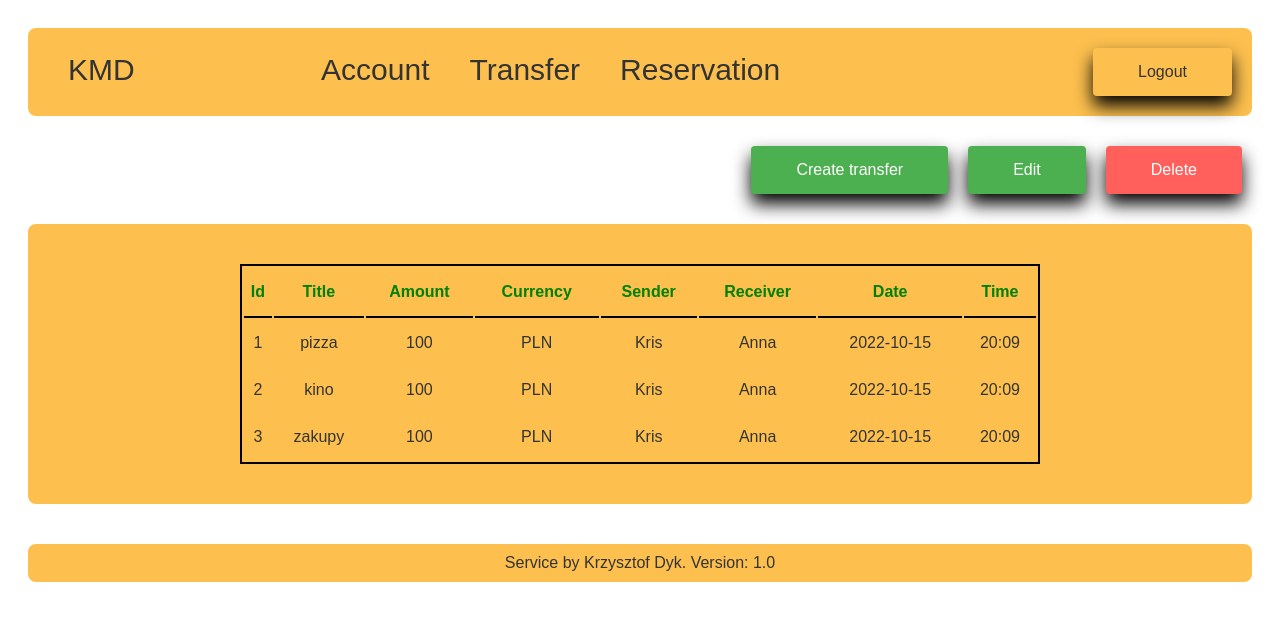
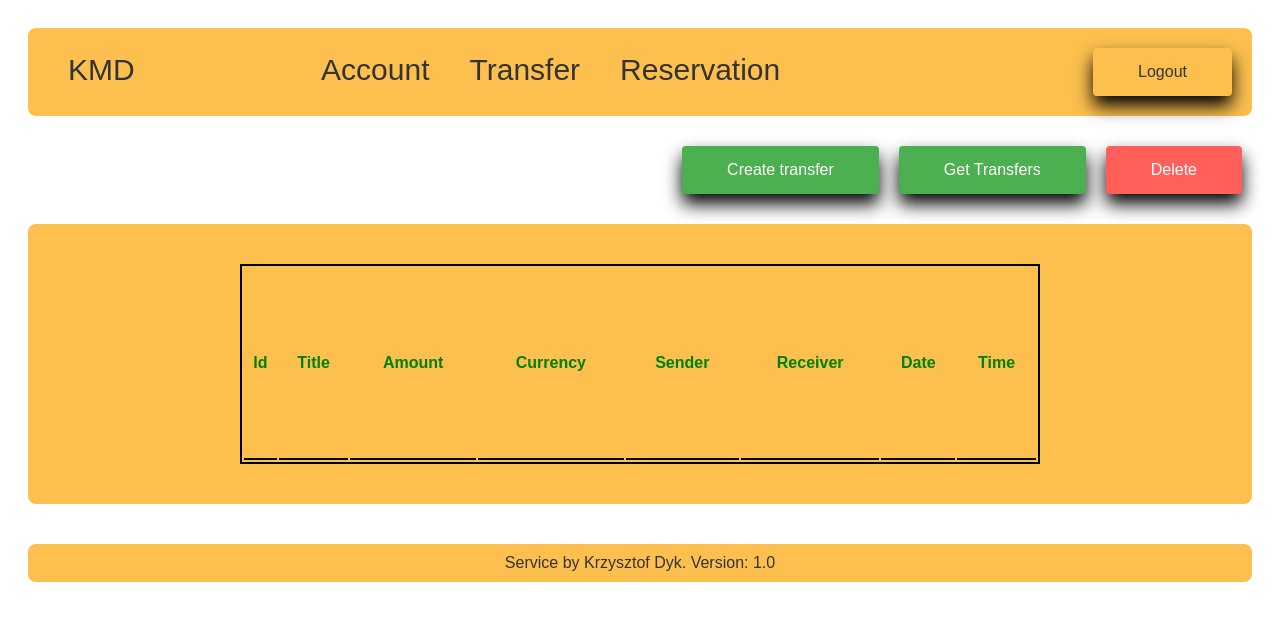
Before and after one commit to krzysztofdyk/facebook-react, a React (Create React App) app: page /transfer in a window 1280 px wide. Shown: the top 620 px of the page. Built offline with nearby package versions, Linux system fonts and the light colour scheme.

Commit message:
Transfers: request added

```diff
--- a/src/moduls/transfer/Transfer.js
+++ b/src/moduls/transfer/Transfer.js
@@ -5,11 +5,10 @@ import QuestionDelete from "../../components/open/QuestionDelete";
 import CreateTransfer from "../../components/open/CreateTransfer";
 
 function Transfer() {
-  const [id, setId] = useState(0);
-
   const [openCreateTransferModal, setCreateTransferModal] = useState(false);
   const [openEditTarnsferModal, setEditTransferModal] = useState(false);
   const [openQuestionDeleteModal, setOpenQuestionDeleteModal] = useState(false);
+  const [responseData, setResponseDat] = useState([]);
 
   function handleCreateTransferModal() {
     setCreateTransferModal(true);
@@ -29,7 +28,20 @@ function Transfer() {
     setOpenQuestionDeleteModal(true);
   }
 
-  const data = [
+  const getTransfers = () => {
+    fetch(`http://localhost:8080/transfers`, {
+      method: "GET",
+      headers: {
+        "Content-Type": "application/json",
+        Authorization: "Bearer " + localStorage.getItem("tokenCookie"),
+      },
+    }).then((data) => setResponseDat(data));
+    console.log("Start showing the transfers");
+    console.log({ responseData });
+    console.log("Stop showing the transfers");
+  };
+
+  const exampleResponse = [
     {
       id: "1",
       title: "pizza",
@@ -50,16 +62,6 @@ function Transfer() {
       date: "2022-10-15",
       time: "20:09",
     },
-    {
-      id: "3",
-      title: "zakupy",
-      amount: "100",
-      currency: "PLN",
-      sender: "Kris",
-      receiver: "Anna",
-      date: "2022-10-15",
-      time: "20:09",
-    },
   ];
 
   return (
@@ -72,13 +74,14 @@ function Transfer() {
           <button className="button-cancel" onClick={handleOpenQuestionDeleteModal}>
             Delete
           </button>
-          <button onClick={handleEditTransferModal}>Edit </button>
+          <button onClick={getTransfers}>Get Transfers </button>
           <button onClick={handleCreateTransferModal}>Create transfer </button>
         </div>
         <div className="body-content">
           <div className="account-inputs">
-            <div className="mytable">
+            <div className="table">
               <table>
+                <thead>
                   <tr>
                     <th>Id</th>
                     <th>Title</th>
@@ -89,8 +92,12 @@ function Transfer() {
                     <th>Date</th>
                     <th>Time</th>
                   </tr>
-                {data.map((val, key) => {
+                </thead>
+                {() => {
+                  responseData.forEach((transferObject) => {
+                    transferObject.map((val, key) => {
                       return (
+                        <tbody>
                           <tr key={key}>
                             <td>{val.id}</td>
                             <td>{val.title}</td>
@@ -101,8 +108,11 @@ function Transfer() {
                             <td>{val.date}</td>
                             <td>{val.time}</td>
                           </tr>
+                        </tbody>
                       );
-                })}
+                    });
+                  });
+                }}
               </table>
             </div>
           </div>
```
Lines whose indentation alone changed are shown as unchanged.
